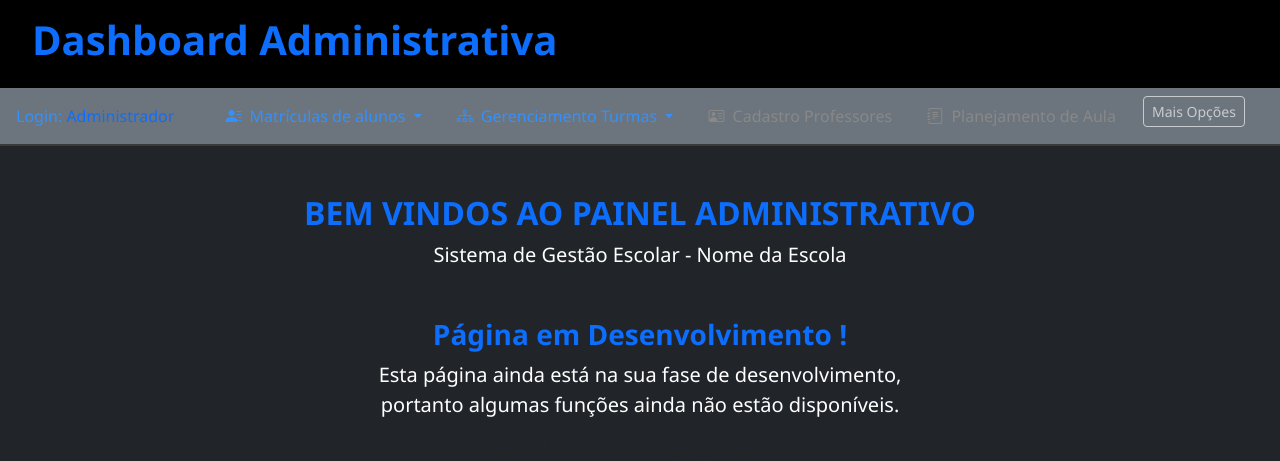
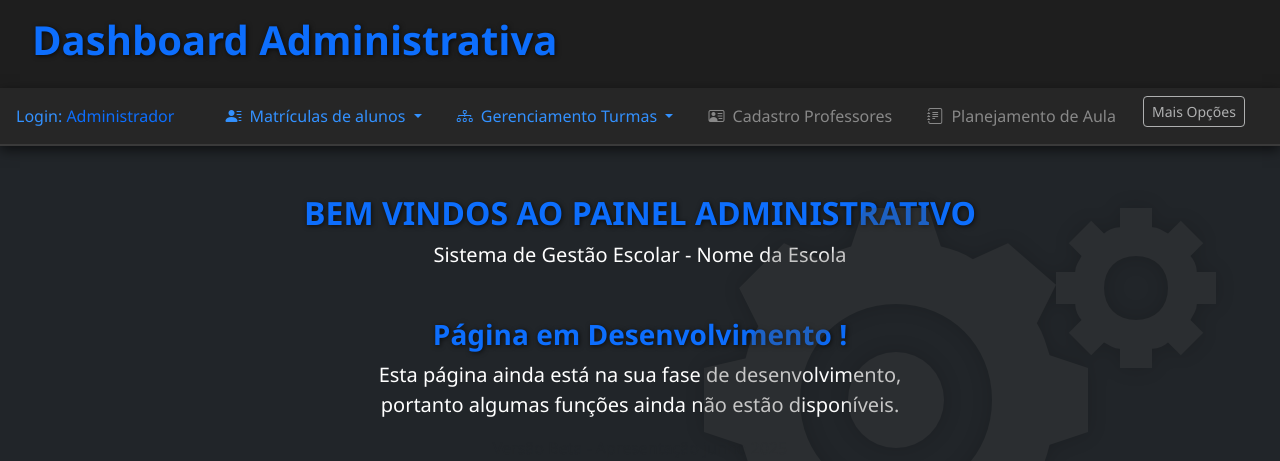
Before and after one commit to Juuliano-mancin/ProjetoIntegradorTerceiroSemestre, a PHP site: page /page_admin.html in a window 1280 px wide. Shown: the top 461 px of the page. Run offline with PHP 8.4, Linux system fonts and the light colour scheme.

Commit message:
style: ajustes de design em page_admin.html e dashboard.css

```diff
--- a/dashboard.css
+++ b/dashboard.css
@@ -9,10 +9,14 @@ body {
   .navbar {
     background-color: #262626;
     border-bottom: 2px solid #3a3a3a;
+    box-shadow: 0 4px 12px rgba(0, 0, 0, 0.6); /* Drop shadow mais definido na estrutura externa */
+    z-index: 1000;
+    position: relative;
   }
 
   header {
     background-color: #1e1e1e;
+    text-shadow: 1px 1px 5px rgba(0, 0, 0, 0.7);
   }
 
   .navbar-brand,
@@ -46,6 +50,7 @@ body {
 
   h1, h2, h3, h4 {
     color: #3391ff;
+    text-shadow: 1px 1px 5px rgba(0, 0, 0, 0.7);
   }
 
   .beta-info {
--- a/page_admin.html
+++ b/page_admin.html
@@ -11,11 +11,11 @@
 </head>
 
 <body class="bg-dark text-white">
-  <header class="bg-black p-3">
+  <header class="p-3">
     <h1 class="text-primary fw-bold ms-3">Dashboard Administrativa</h1>
   </header>
 
-  <nav class="navbar navbar-expand-lg navbar-dark bg-secondary px-3">
+  <nav class="navbar navbar-expand-lg navbar-dark px-3">
     <span class="navbar-text text-white me-4">
       Login: <span class="text-primary">Administrador</span>
     </span>
@@ -68,7 +68,7 @@
     </div>
 
     <div class="mt-4">
-      <img src="engrenagens.png" alt="Engrenagens" class="img-fluid" style="max-width: 250px;">
+      <img src="img/Manutenção.png" alt="Engrenagens" class="gear-icon" style="max-width: 512px;">
     </div>
   </main>
 
```
Also changed, not shown: img/Manutenção.png (added).
